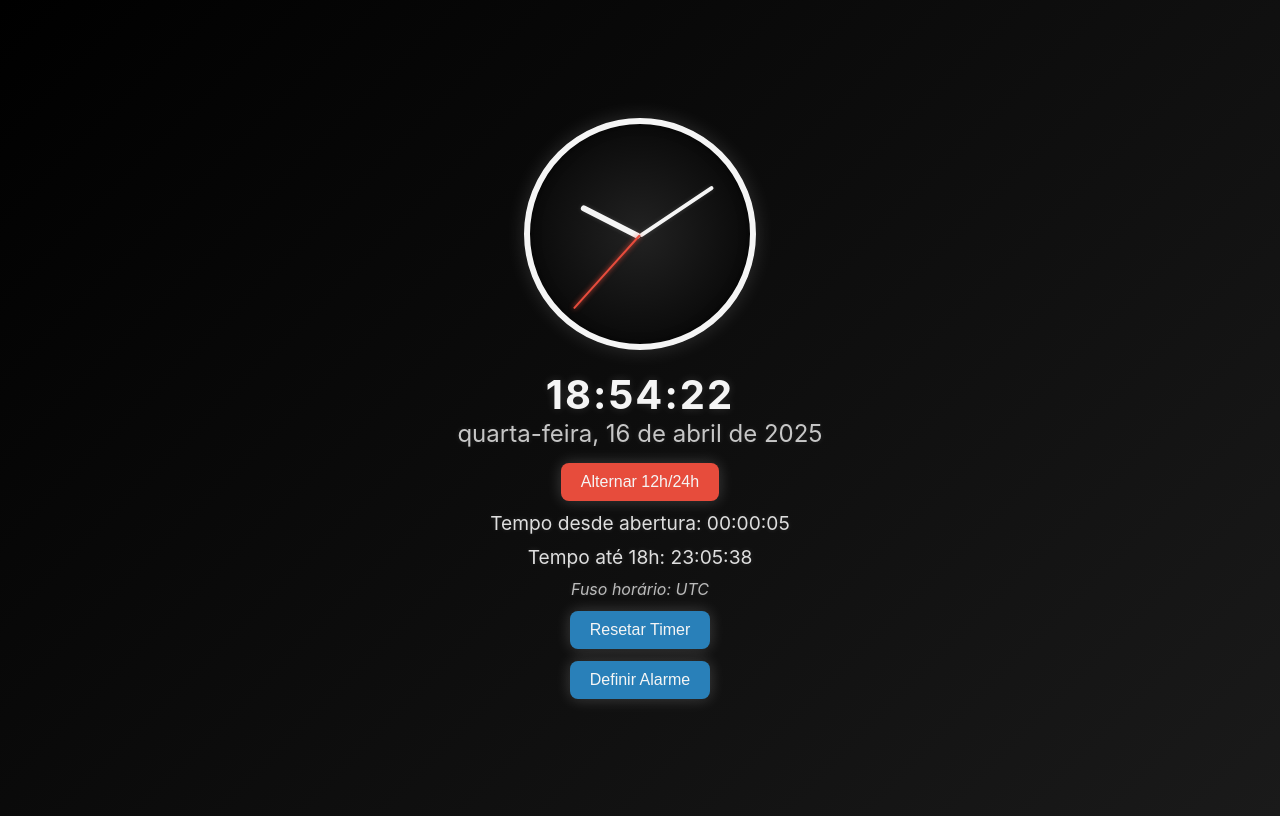
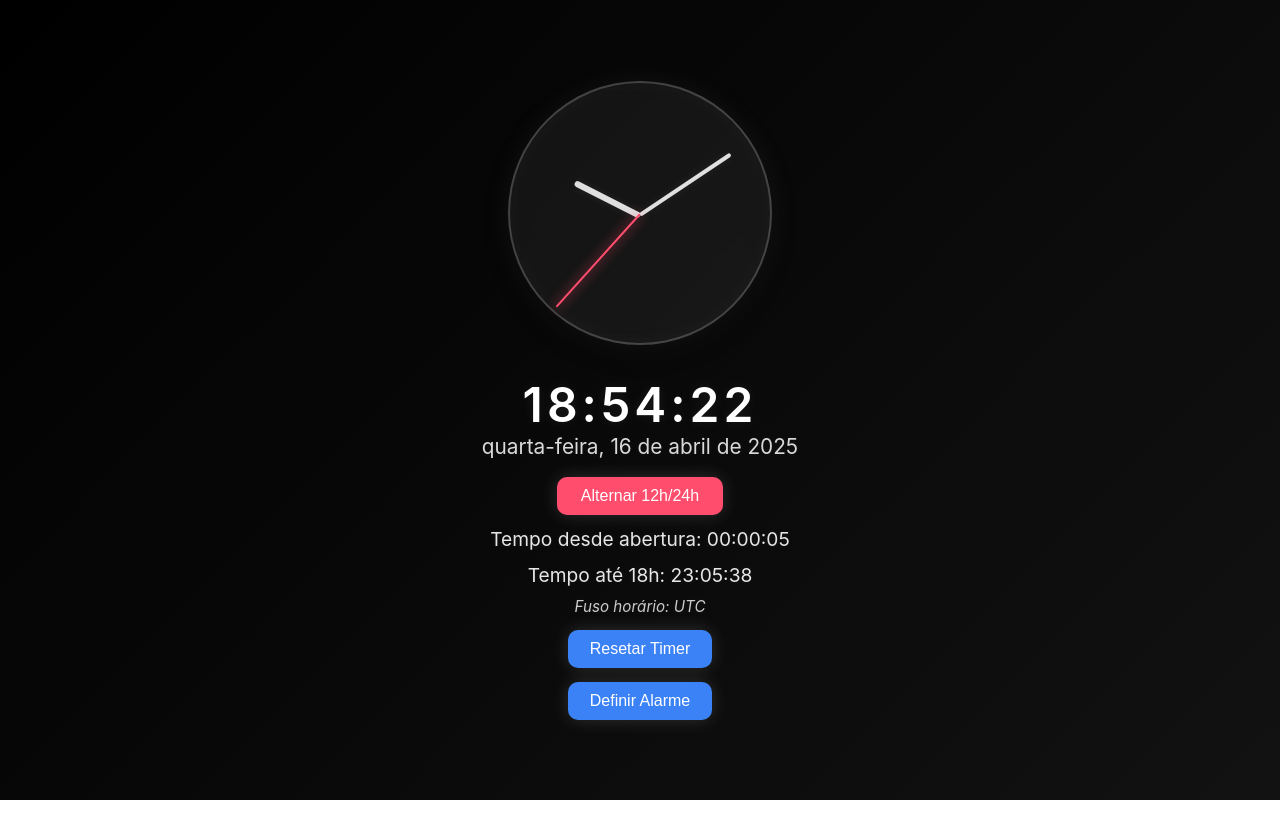
Before and after one commit to MandyCastilho/relogio_digital_com_data, a plain HTML site: page index.html in a window 1280 px wide. Drawn offline with Linux system fonts and the light colour scheme.

Commit message:
🕒 Relógio Digital com Data - Estilo

```diff
--- a/style.css
+++ b/style.css
@@ -1,13 +1,16 @@
 @charset "UTF-8";
 
 :root {
-    --bg-color: #1a1a1a;
-    --text-color: #f5f5f5;
-    --clock-border: #f5f5f5;
-    --hand-color: #f5f5f5;
-    --second-hand: #e74c3c;
+    --bg-color: #0f0f0f;
+    --text-color: #ffffff;
+    --clock-border: #ffffff22;
+    --hand-color: #ffffffdd;
+    --second-hand: #ff4d6d;
     --font-main: 'Inter', Arial, sans-serif;
-    --shadow: rgba(255, 255, 255, 0.15);
+    --shadow: rgba(255, 255, 255, 0.08);
+    --glass: rgba(255, 255, 255, 0.06);
+    --glass-border: rgba(255, 255, 255, 0.2);
+    --blur: blur(10px);
 }
 
 body {
@@ -15,25 +18,33 @@ body {
     justify-content: center;
     align-items: center;
     height: 100vh;
-    background: linear-gradient(135deg, #0d0d0d, #333);
+    background: linear-gradient(135deg, #0a0a0a, #1a1a1a);
     font-family: var(--font-main);
     flex-direction: column;
     text-align: center;
     color: var(--text-color);
+    margin: 0;
+    padding: 0;
+    overflow: hidden;
 }
 
 /* Estiliza o relógio analógico */
 .clock {
-    width: 220px;
-    height: 220px;
-    border: 6px solid var(--clock-border);
+    width: 260px;
+    height: 260px;
+    border: 2px solid var(--glass-border);
     border-radius: 50%;
     position: relative;
     display: flex;
     justify-content: center;
     align-items: center;
-    background: radial-gradient(circle, #222, #000);
-    box-shadow: 0 0 20px var(--shadow), inset 0 0 10px rgba(0, 0, 0, 0.5);
+    background: var(--glass);
+    box-shadow:
+        0 0 25px rgba(255, 255, 255, 0.05),
+        inset 0 0 25px rgba(255, 255, 255, 0.03),
+        0 8px 24px rgba(0, 0, 0, 0.3);
+    backdrop-filter: var(--blur);
+    -webkit-backdrop-filter: var(--blur);
 }
 
 /* Estiliza os ponteiros */
@@ -46,87 +57,76 @@ body {
     left: 50%;
     transform-origin: 0%;
     transform: translateX(-50%) rotate(0deg);
-    transition: none;
-    border-radius: 5px;
-    box-shadow: 0 0 5px var(--shadow);
+    border-radius: 6px;
+    box-shadow: 0 0 10px var(--shadow);
 }
 
 .hour {
-    width: 30%;
+    width: 28%;
     height: 6px;
-    background-color: var(--hand-color);
 }
 
 .minute {
-    width: 40%;
+    width: 42%;
     height: 4px;
-    background-color: var(--hand-color);
 }
 
 .second {
-    width: 45%;
+    width: 48%;
     height: 2px;
     background-color: var(--second-hand);
-    box-shadow: 0 0 5px var(--second-hand);
+    box-shadow: 0 0 12px var(--second-hand);
 }
 
 /* Centro do relógio */
 .center {
-    width: 12px;
-    height: 12px;
+    width: 16px;
+    height: 16px;
     background: var(--hand-color);
     position: absolute;
     border-radius: 50%;
-    box-shadow: 0 0 5px var(--shadow);
+    box-shadow: 0 0 6px var(--shadow);
 }
 
-/* Exibe as horas digitais */
+/* Horas digitais */
 .digital-clock {
-    font-size: 2.5em;
-    font-weight: bold;
-    margin-top: 20px;
-    letter-spacing: 2px;
-    text-shadow: 0 0 10px var(--shadow);
+    font-size: 3em;
+    font-weight: 600;
+    margin-top: 30px;
+    letter-spacing: 4px;
+    text-shadow: 0 0 12px var(--shadow);
 }
 
-/* Exibe a data */
+/* Data */
 .date {
-    font-size: 1.5em;
-    opacity: 0.8;
-    text-shadow: 0 0 5px var(--shadow);
+    font-size: 1.3em;
+    opacity: 0.85;
+    text-shadow: 0 0 6px var(--shadow);
 }
 
-
-/* Botão de alternância 12h/24h */
+/* Botão toggle 12h/24h */
 .toggle-format {
-    margin-top: 15px;
-    padding: 10px 20px;
+    margin-top: 18px;
+    padding: 10px 24px;
     font-size: 1em;
-    background-color: var(--second-hand);
+    background: var(--second-hand);
     color: var(--text-color);
     border: none;
-    border-radius: 8px;
+    border-radius: 10px;
     cursor: pointer;
-    box-shadow: 0 0 10px var(--second-hand);
-    transition: background-color 0.3s ease, transform 0.2s ease;
+    box-shadow: 0 0 15px var(--second-hand);
+    transition: all 0.3s ease;
 }
 
 .toggle-format:hover {
-    background-color: #c0392b;
-    transform: scale(1.05);
+    background-color: #d93656;
+    transform: scale(1.07);
 }
 
-/* Tempo desde que a página foi aberta */
-.elapsed-time {
-    margin-top: 10px;
-    font-size: 1.2em;
-    opacity: 0.9;
-    text-shadow: 0 0 5px var(--shadow);
-}
-
-/* Tempo até 18h */
+/* Info de tempo */
+.elapsed-time,
 .time-diff {
-    margin-top: 10px;
+    margin-top: 12px;
     font-size: 1.2em;
     opacity: 0.9;
     text-shadow: 0 0 5px var(--shadow);
@@ -135,8 +135,8 @@ body {
 /* Fuso horário */
 .timezone {
     margin-top: 10px;
-    font-size: 1em;
-    color: #bbb;
+    font-size: 0.95em;
+    color: #cccccc;
     font-style: italic;
     text-shadow: 0 0 5px var(--shadow);
 }
@@ -144,31 +144,31 @@ body {
 /* Botões extras */
 .reset-timer,
 .set-alarm {
-    margin-top: 12px;
-    padding: 10px 20px;
+    margin-top: 14px;
+    padding: 10px 22px;
     font-size: 1em;
-    background-color: #2980b9;
+    background-color: #3b82f6;
     color: var(--text-color);
     border: none;
-    border-radius: 8px;
+    border-radius: 10px;
     cursor: pointer;
-    box-shadow: 0 0 10px rgba(41, 128, 185, 0.6);
+    box-shadow: 0 0 12px rgba(59, 130, 246, 0.6);
     transition: background-color 0.3s ease, transform 0.2s ease;
 }
 
 .reset-timer:hover,
 .set-alarm:hover {
-    background-color: #1f6393;
-    transform: scale(1.05);
+    background-color: #2563eb;
+    transform: scale(1.07);
 }
 
 /* Modo noturno automático */
 .night-mode {
-    background: linear-gradient(135deg, #000000, #1a1a1a);
+    background: linear-gradient(135deg, #000000, #121212);
 }
 
 .night-mode .toggle-format,
 .night-mode .reset-timer,
 .night-mode .set-alarm {
-    box-shadow: 0 0 15px rgba(255, 255, 255, 0.2);
+    box-shadow: 0 0 18px rgba(255, 255, 255, 0.15);
 }
```
